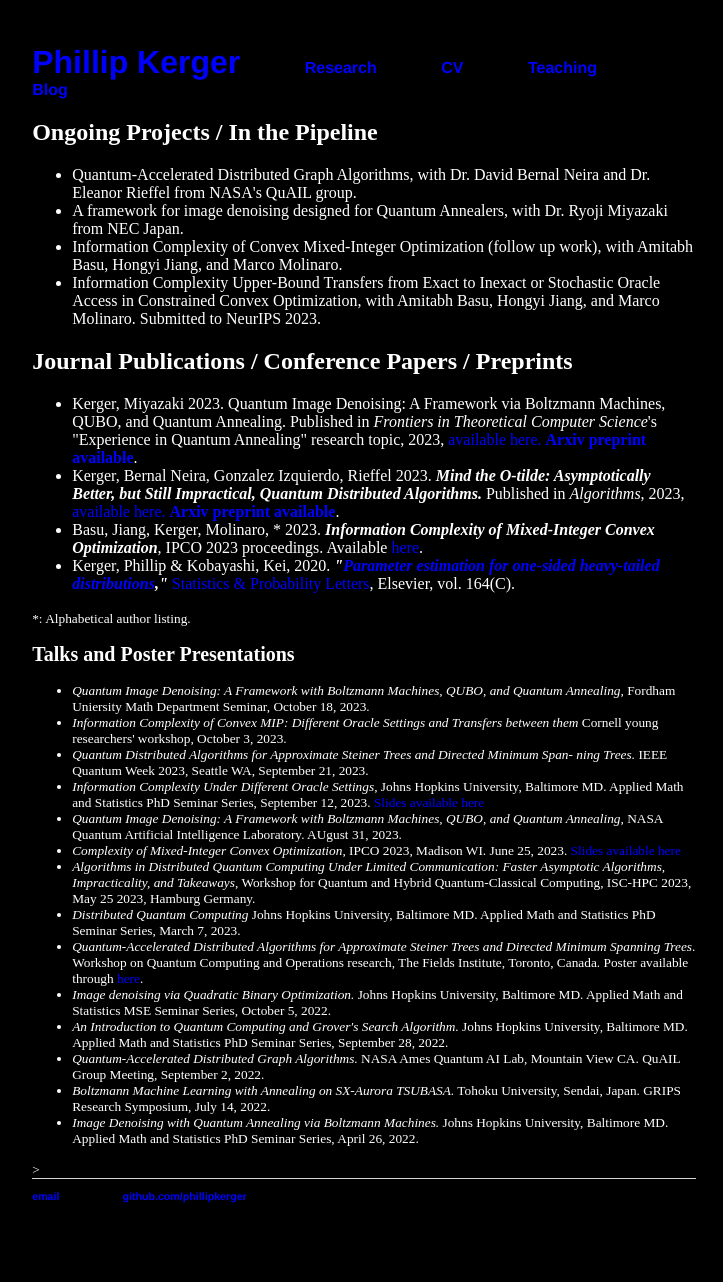
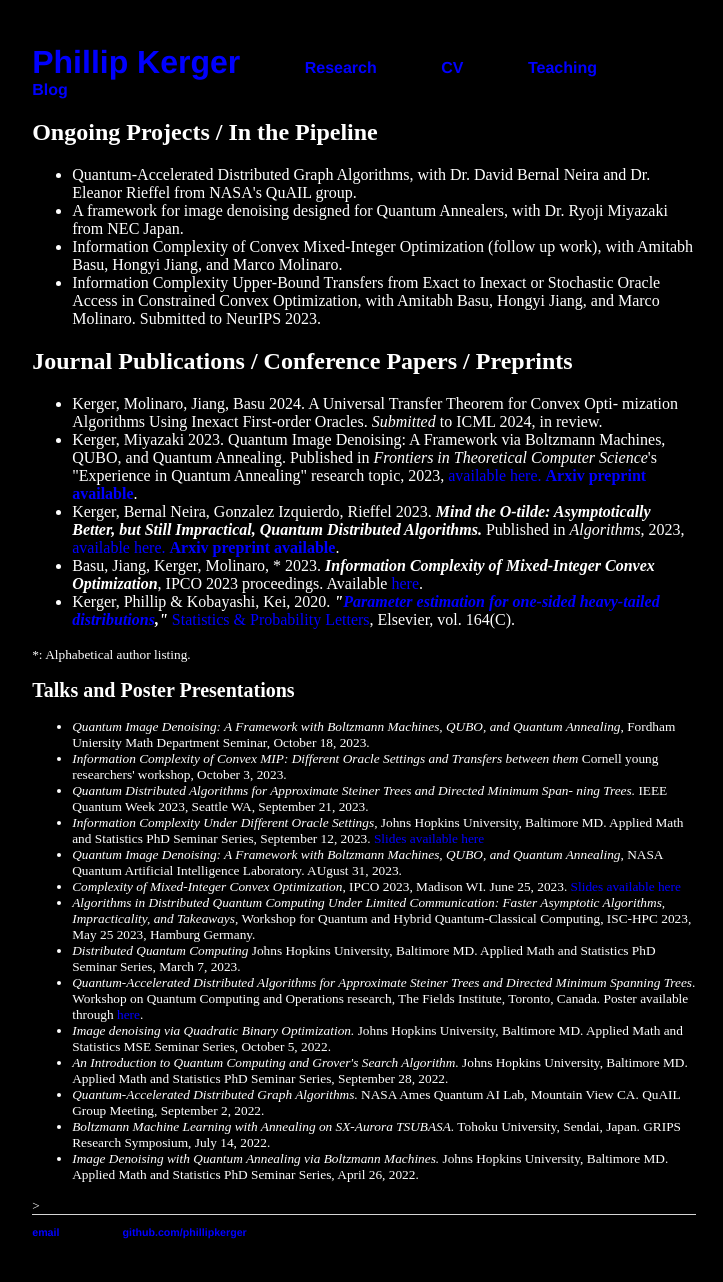
Before and after one commit to PhillipKerger/phillipkerger.github.io, a Jekyll site: the page built from research/index.html, in a window 1280 px wide. Shown: the whole page, without its empty margins (276-999 px from the left). Built offline with Jekyll 4.4.1, drawn with Linux system fonts in a browser that asks for light colours; before the commit the page ends 1246 px from its top, so only the background shows below that.

Commit message:
Update index.html
added ICML submission.

```diff
--- a/research/index.html
+++ b/research/index.html
@@ -14,6 +14,8 @@ title: Phillip Kerger
 
 	<h2>Journal Publications / Conference Papers / Preprints</h2>
 	<ul>
+		<li> Kerger, Molinaro, Jiang, Basu 2024. A Universal Transfer Theorem for Convex Opti-
+mization Algorithms Using Inexact First-order Oracles. <i> Submitted </i> to ICML 2024, in review. </li>
 		<li>Kerger, Miyazaki 2023. Quantum Image Denoising: A Framework via Boltzmann Machines, QUBO, and Quantum Annealing. Published in <i>Frontiers in Theoretical Computer Science</i>'s "Experience in Quantum Annealing" research topic,
 			2023, <a href = https://www.frontiersin.org/articles/10.3389/fcomp.2023.1281100/abstract> available here. <B><A HREF="https://arxiv.org/abs/2307.06542">Arxiv preprint available</A></B>.</li>
 		<li> Kerger, Bernal Neira, Gonzalez Izquierdo, Rieffel 2023. <i><b> Mind the O-tilde: Asymptotically Better, but Still Impractical, Quantum Distributed Algorithms. </b></i>
```
